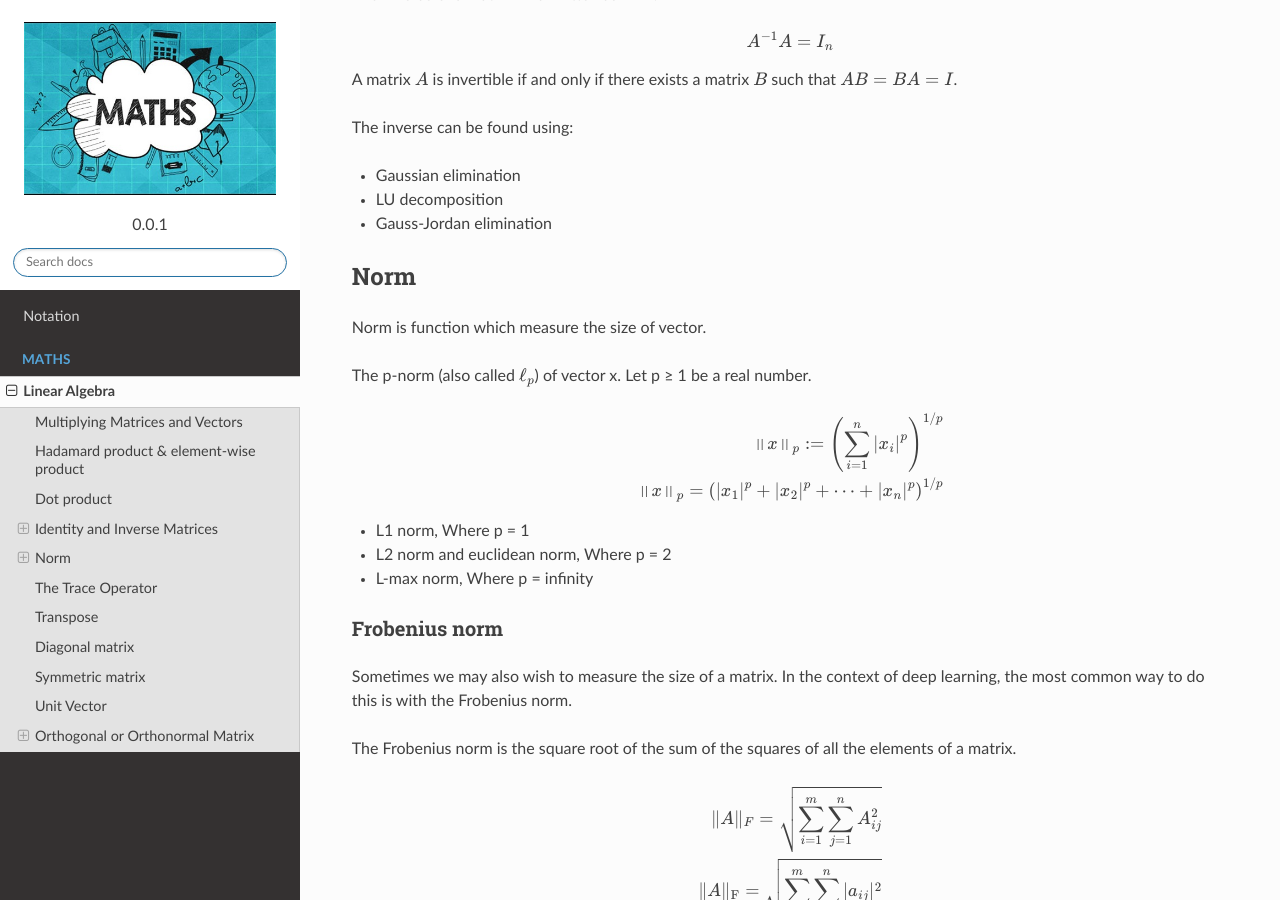
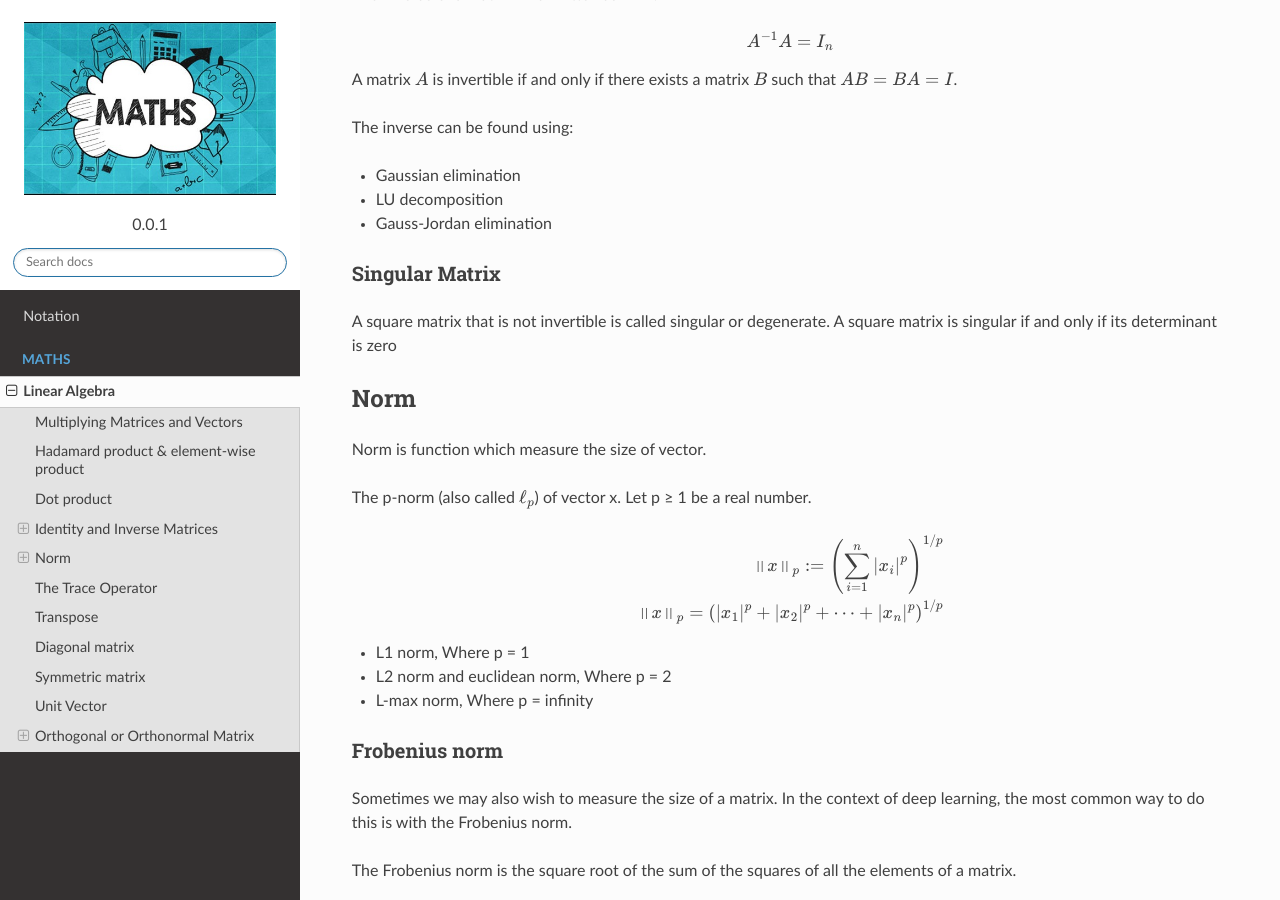
Before and after one commit to akkefa/ml-notes, a Sphinx documentation site: the page built from docs/linear_algebra.rst, in a window 1280 px wide and 900 px high, scrolled down 1618 px. Built offline with Sphinx 7.4.7 and the Read the Docs theme 2.0.0, drawn with Linux system fonts in a browser that asks for light colours.

Commit message:
new examples added.

```diff
--- a/docs/linear_algebra.rst
+++ b/docs/linear_algebra.rst
@@ -121,6 +121,11 @@ The inverse can be found using:
 * Gaussian elimination
 * LU decomposition
 * Gauss-Jordan elimination
+
+Singular Matrix
+^^^^^^^^^^^^^^^^
+A square matrix that is not invertible is called singular or degenerate. A square matrix is singular if and only
+if its determinant is zero
 
 Norm
 -----
```
Also changed, not shown: 1 other file.
